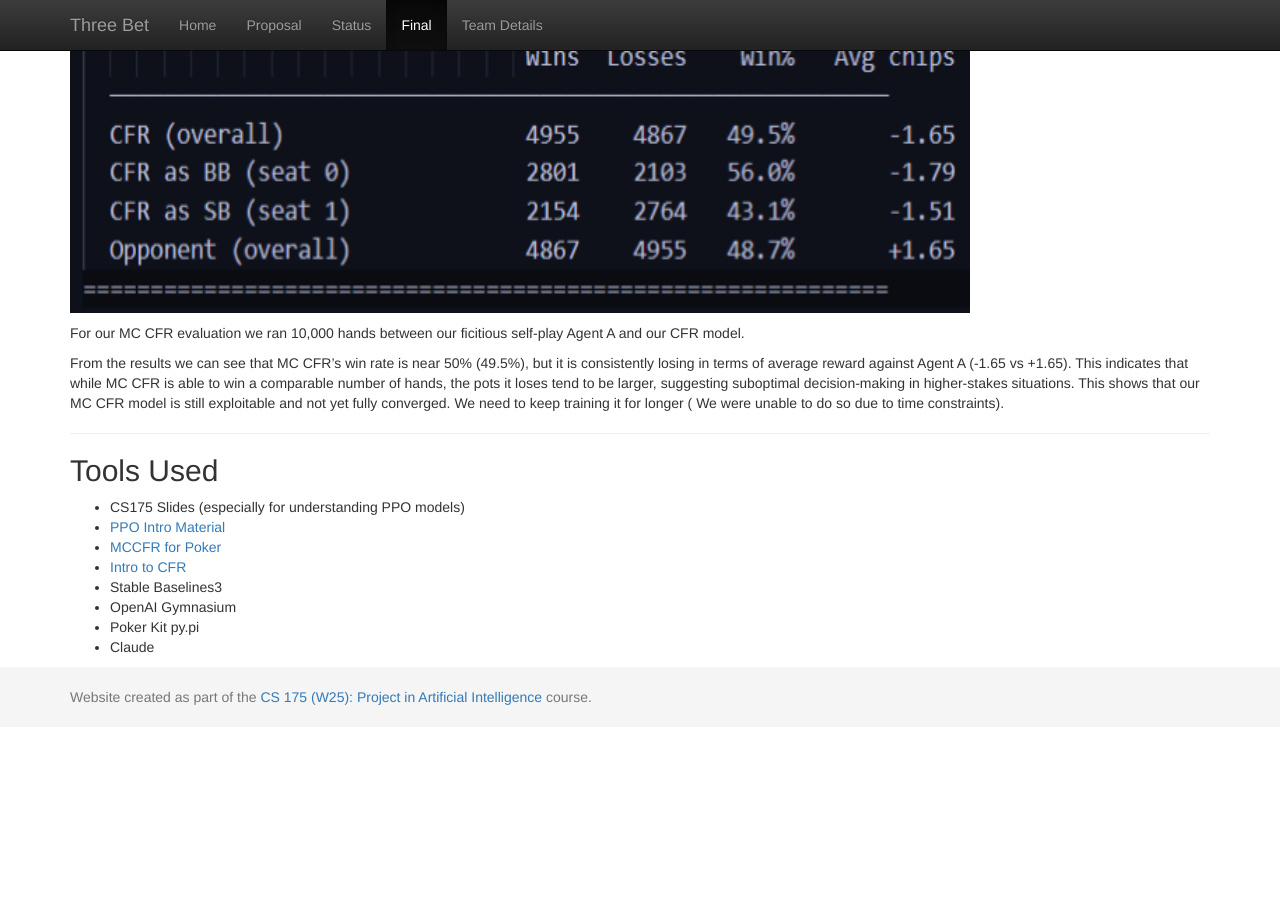
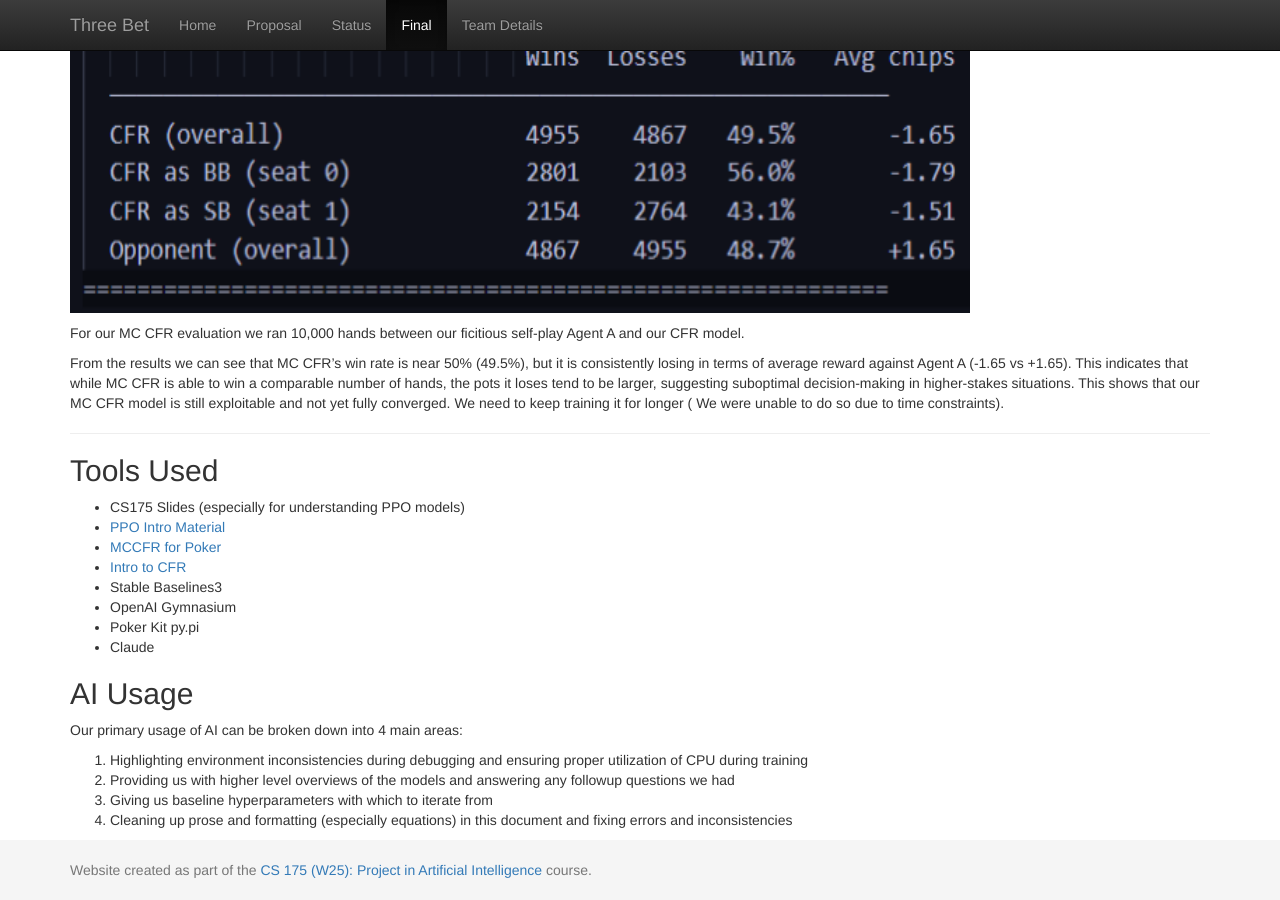
Before and after one commit to AdithyaBollu/Group42-Three-Bet, a Jekyll site: the page built from docs/final.md, in a window 1280 px wide and 900 px high, scrolled down 8010 px. Built offline with Jekyll 4.4.1, drawn with Linux system fonts in a browser that asks for light colours; formulas are drawn with MathJax 3; before the commit the page ends 8737 px from its top, so only the background shows below that.

Commit message:
Add AI Usage section to final.md
Added a section on AI usage detailing its applications in debugging, model overview, hyperparameter baselines, and document formatting.

```diff
--- a/docs/final.md
+++ b/docs/final.md
@@ -340,3 +340,10 @@ From the results we can see that MC CFR’s win rate is near 50% (49.5%), but it
 - OpenAI Gymnasium
 - Poker Kit py.pi
 - Claude
+
+## AI Usage
+Our primary usage of AI can be broken down into 4 main areas:
+1. Highlighting environment inconsistencies during debugging and ensuring proper utilization of CPU during training
+2. Providing us with higher level overviews of the models and answering any followup questions we had
+3. Giving us baseline hyperparameters with which to iterate from
+4. Cleaning up prose and formatting (especially equations) in this document and fixing errors and inconsistencies
```
